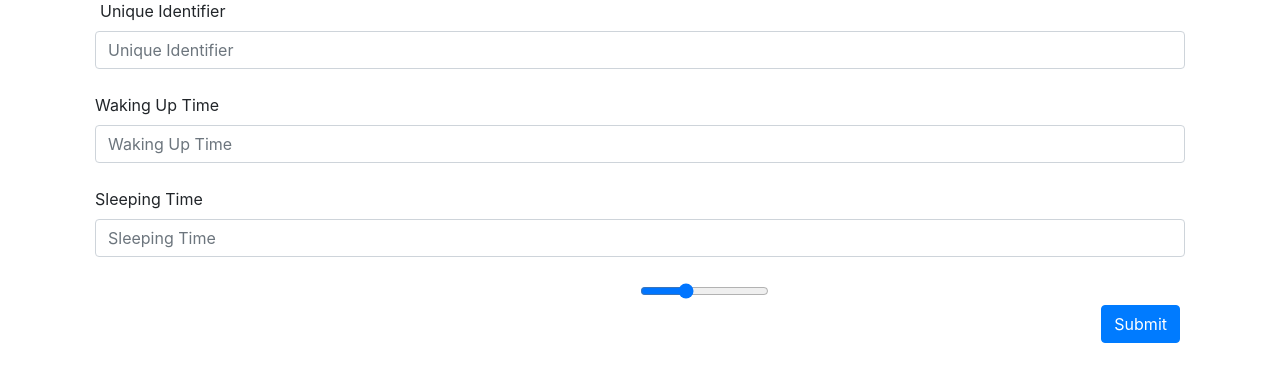
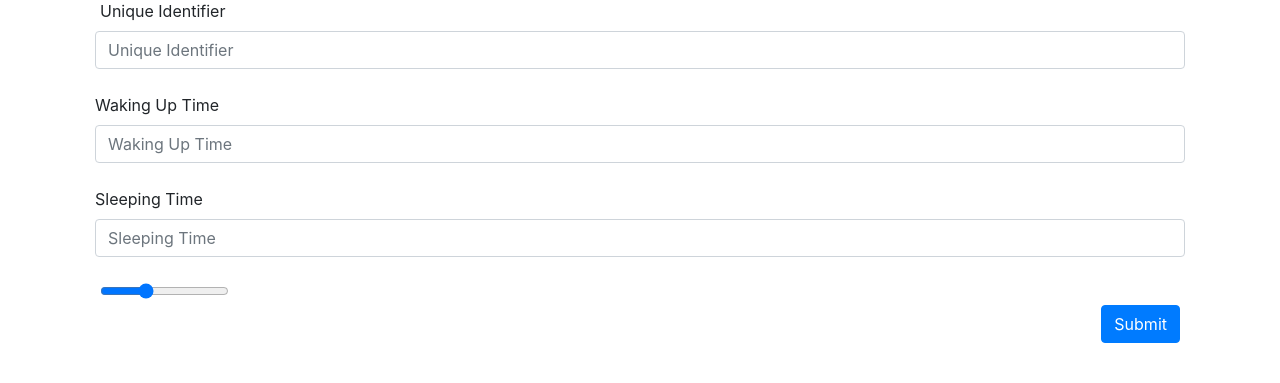
Before and after one commit to swp930/pythonserver-neatlabs, a Flask app: page /addwakesleeptime in a window 1280 px wide. Shown: the part 129-512 px from the top of the page. Run offline with Flask 2, Linux system fonts and the light colour scheme; some libraries are stand-ins or nearby versions.

Commit message:
Updating heroku

```diff
--- a/templates/addwakesleep.html
+++ b/templates/addwakesleep.html
@@ -44,7 +44,7 @@
                 </div>
                 <br>
 
-                <input id = "input1" type="range" min="1" max="7" value="3" style="margin: 0 50%">
+                <input id = "input1" type="range" min="1" max="7" value="3" style="margin: 0 auto">
 
                 <br>
                 <button type="submit " class="btn btn-primary " style="float:right ">Submit</button>
```
